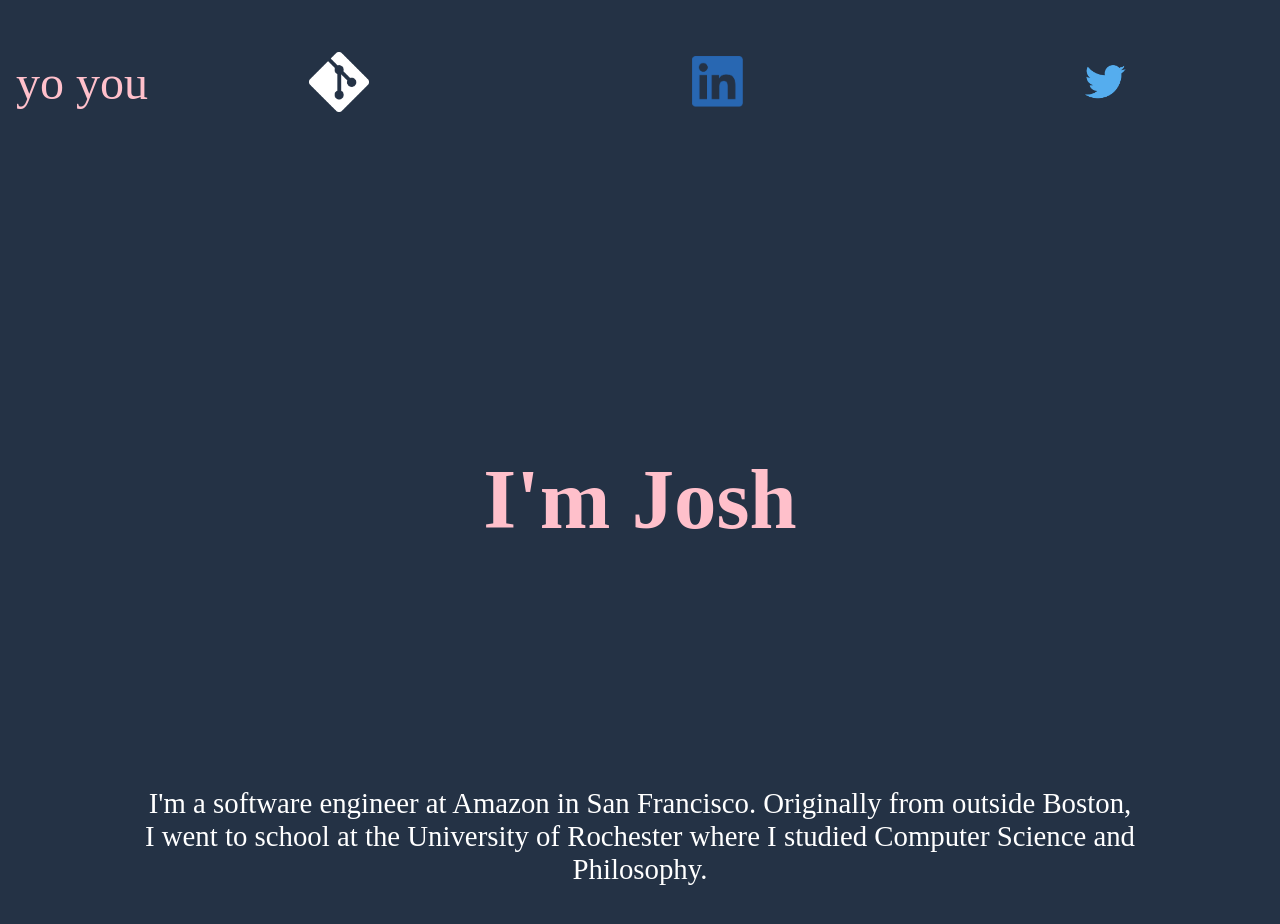
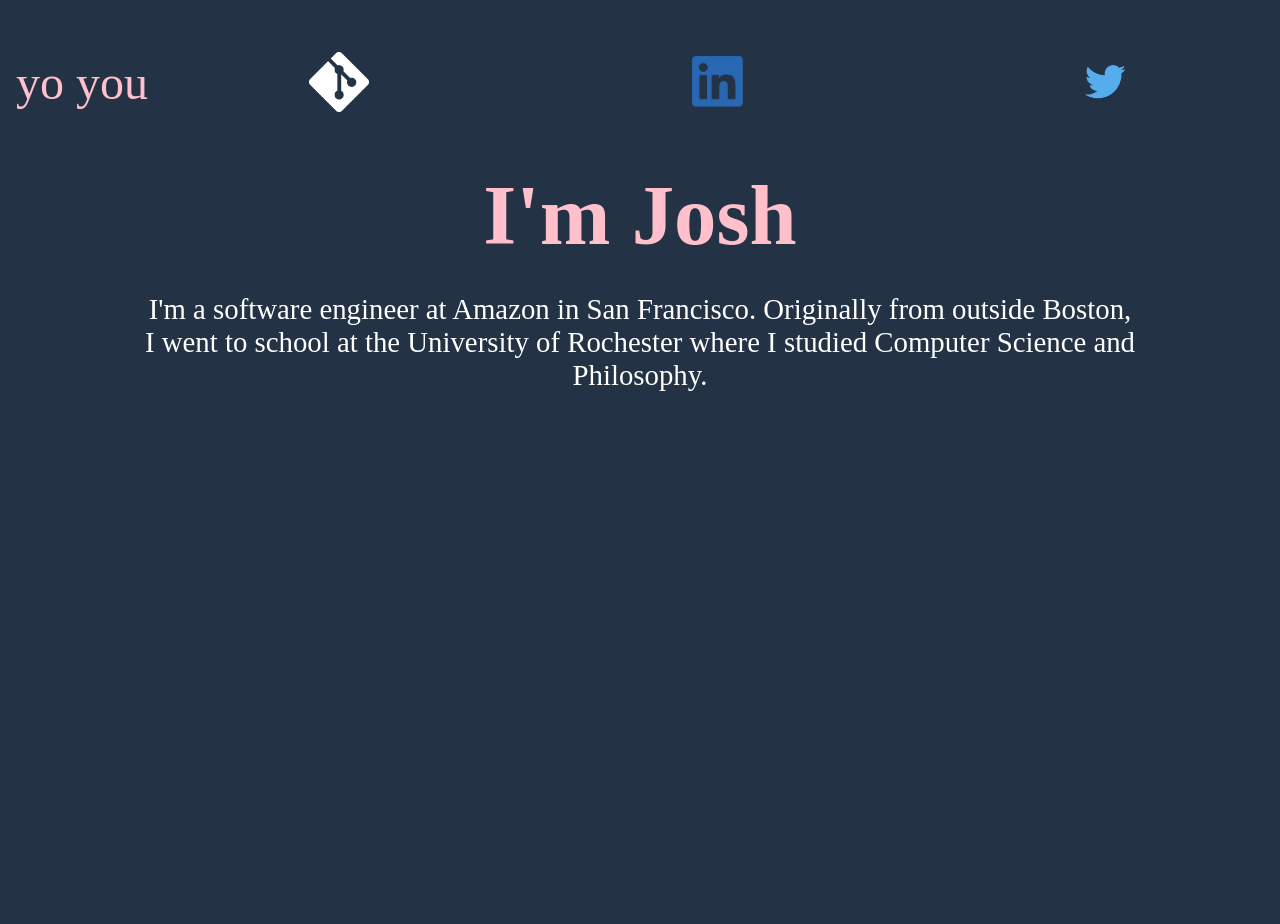
Before and after one commit to jdpachter/jdpachter.github.io, an Angular app: page / in a window 1280 px wide. Shown: the top 924 px of the page. After the commit the page ends 800 px from the top, so only its background shows below. Built offline with nearby package versions, Linux system fonts and the light colour scheme.

Commit message:
Moved bio images beneath bio

```diff
--- a/src/app/app.component.scss
+++ b/src/app/app.component.scss
@@ -11,13 +11,13 @@ a:hover, a:active {
 }
 
 .navbar {
+  width: 100%;
   display: flex;
   position: fixed;
   top: 7px;
   font-size: 3rem;
   color: whitesmoke;
   margin: auto;
-  z-index: 1;
 }
 
 nav {
@@ -64,12 +64,7 @@ p {
 
 body {
   text-align: center;
-}
-
-div {
-  display: block;
-  width: 100%;
-  position: relative;
+  height: 100%;
 }
 
 .word {
--- a/src/app/panes/panes.component.html
+++ b/src/app/panes/panes.component.html
@@ -1,7 +1,6 @@
-<div class = "pageWrapper">
-  <div class = "bioHeader">
-    <p *ngIf="!showPic"><b class = "me">I'm Josh</b></p>
-        <img *ngIf="showPic" src="{{currentImgUrl}}">
+<div class="introWrapper">
+  <div class="bioHeader">
+    <p><b class="me">I'm Josh</b></p>
   </div>
   <div class = "bio">
     <p>I'm a software engineer at
@@ -14,7 +13,10 @@
         <span [highlightSrc]="'assets/bioImages/ur.jpg'"> Computer Science</span> and
         <span [highlightSrc]="'assets/bioImages/schoolofathens.jpg'">Philosophy</span>.</p>
       </div>
-      <div class = "word-cloud-section">
+      <div class="bioPic">
+        <img *ngIf="showPic" src="{{currentImgUrl}}">
+        </div>
+      <div class="word-cloud-section">
         <app-wordcloud></app-wordcloud>
       </div>
     </div>
--- a/src/app/panes/panes.component.scss
+++ b/src/app/panes/panes.component.scss
@@ -5,19 +5,10 @@
   font-size: 1.8rem;
 }
 
-.bioHeader {
+.introWrapper {
+  position: relative;
+  top: 150px;
   width: 100%;
-  line-height: 550px;
-  height: 550px;
-}
-
-.pageWrapper {
-  width: 100%;
-  height: 25vh;
-  top: 200px;
-  display: flex;
-  position: absolute;
-  flex-direction: column;
 }
 
 .me {
@@ -25,41 +16,16 @@
   font-size: 5.3rem;
 }
 
+.bioPic {
+  max-width: 50vw;
+  max-height: 48vh;
+  margin: auto;
+}
+
 img {
-  max-width: 100%;
-  max-height: 100%;
+  max-width: inherit;
+  max-height: inherit;
+  width: auto;
   padding:1px;
   border:1px solid #555;
 }
-
-p {
-  height: 100%;
-}
-
-#amzn:hover {
-  cursor: default;
-}
-
-#sf:hover {
-  cursor: default;
-}
-
-#lex:hover {
-  cursor: default;
-}
-
-#ur:hover {
-  cursor: default;
-}
-
-#cs:hover {
-  cursor: default;
-}
-
-#studied:hover {
-  cursor: default;
-}
-
-#phl:hover {
-  cursor: default;
-}
--- a/src/app/panes/panes.component.ts
+++ b/src/app/panes/panes.component.ts
@@ -1,6 +1,4 @@
 import { Component, OnInit, Directive, AfterViewInit, ViewChildren, QueryList } from '@angular/core';
-
-// import { HighlightDirective } from '../highlight.directive'
 
 @Directive({selector: 'child-directive'})
 class ChildDirective {
@@ -11,19 +9,12 @@ class ChildDirective {
   templateUrl: './panes.component.html',
   styleUrls: ['./panes.component.scss']
 })
-export class PanesComponent implements OnInit, AfterViewInit {
-  // @ViewChildren(HighlightDirective) highlightText!: QueryList<ChildDirective>;
+export class PanesComponent implements OnInit {
   currentImgUrl: string;
   showPic: boolean = false;
-  defaultColors: Map<string, string> = new Map();
 
   constructor() {
     this.currentImgUrl = "";
-  }
-
-  ngAfterViewInit() {
-    // this.highlightText.forEach(span => console.log(span));
-  // viewChildren is set
   }
 
   ngOnInit(): void {
```
Also changed, not shown: src/assets/bioImages/sf.jpg, 4 other files (tests, documents, lock files or other folders).
